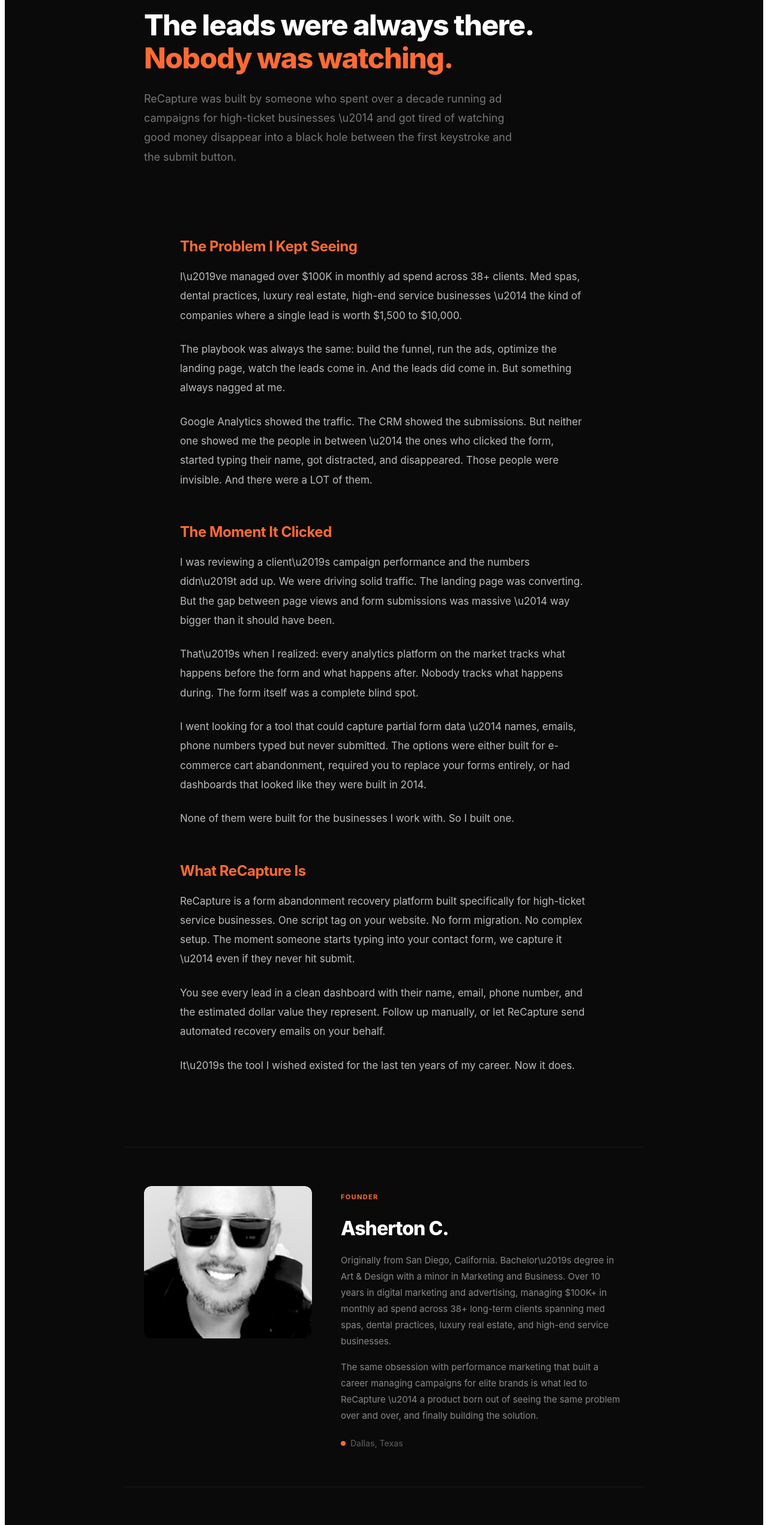
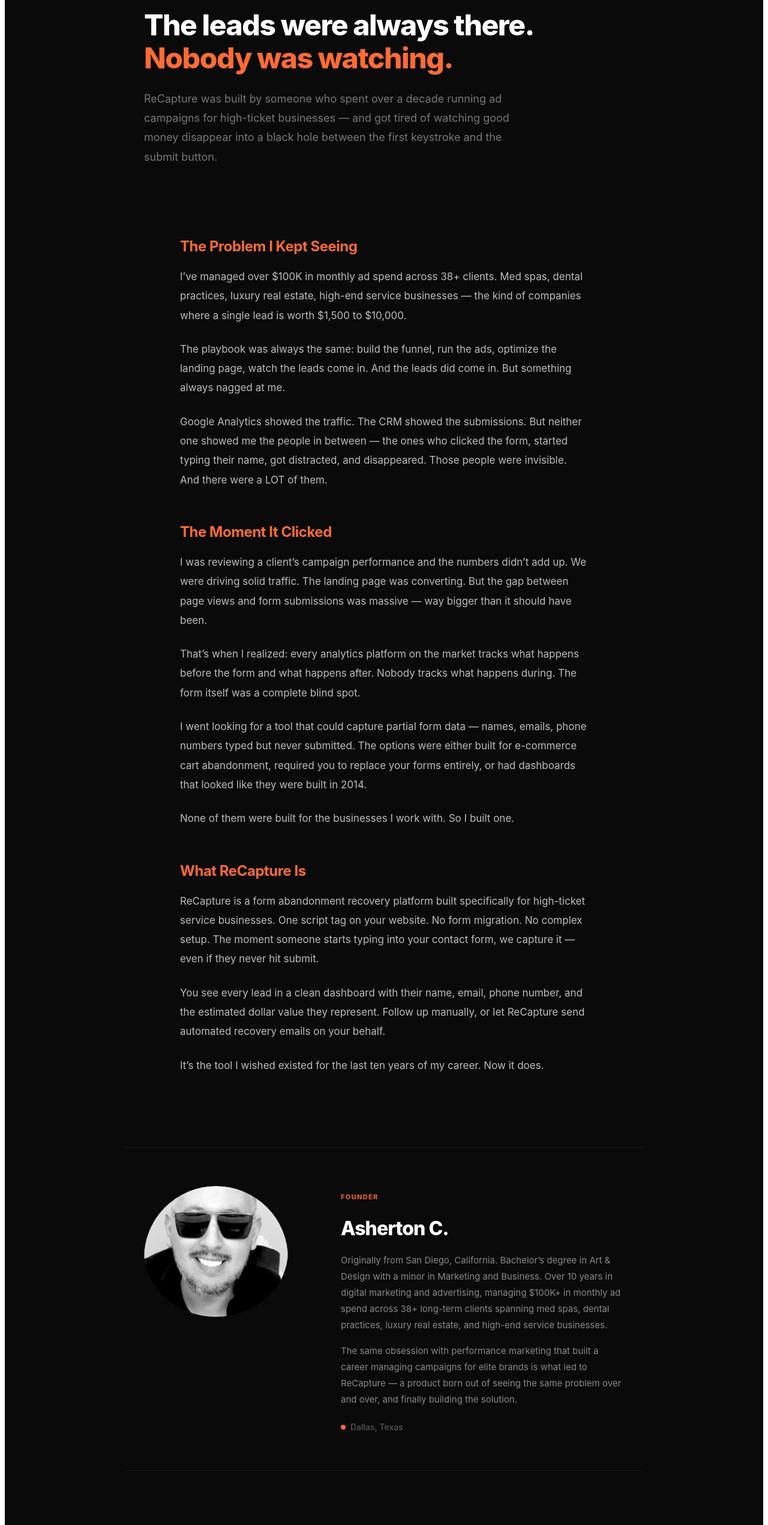
Before and after one commit to Asherton1/leadcatch-app, a Next.js app: page /about in a window 1280 px wide. Shown: the part 234-2776 px from the top of the page at 60% size. Built offline with nearby package versions, Linux system fonts and the light colour scheme.

Commit message:
Round founder photo + fix unicode characters

```diff
--- a/app/about/about.css
+++ b/app/about/about.css
@@ -62,8 +62,10 @@
   border-bottom: 1px solid #1a1a1a;
 }
 .about-founder-image {
-  border-radius: 12px;
+  border-radius: 50%;
   overflow: hidden;
+  width: 240px;
+  height: 240px;
 }
 .about-founder-label {
   font-size: 0.6875rem;
--- a/app/about/page.tsx
+++ b/app/about/page.tsx
@@ -4,7 +4,7 @@
 import './about.css'
 
 export const metadata = {
-  title: 'About ReCapture \u2014 Born & Built in Dallas, Texas',
+  title: 'About ReCapture — Born & Built in Dallas, Texas',
   description: 'The story behind ReCapture. Built by a digital marketing veteran who spent a decade managing ad campaigns and saw firsthand how many leads were slipping through the cracks.',
 }
 
@@ -31,43 +31,43 @@
       <div className="about-hero">
         <div className="about-hero-content">
           <h1>The leads were always there.<br /><span className="about-highlight">Nobody was watching.</span></h1>
-          <p className="about-hero-sub">ReCapture was built by someone who spent over a decade running ad campaigns for high-ticket businesses \u2014 and got tired of watching good money disappear into a black hole between the first keystroke and the submit button.</p>
+          <p className="about-hero-sub">ReCapture was built by someone who spent over a decade running ad campaigns for high-ticket businesses — and got tired of watching good money disappear into a black hole between the first keystroke and the submit button.</p>
         </div>
       </div>
 
       <div className="about-story">
         <div className="about-story-section">
           <h2>The Problem I Kept Seeing</h2>
-          <p>I\u2019ve managed over $100K in monthly ad spend across 38+ clients. Med spas, dental practices, luxury real estate, high-end service businesses \u2014 the kind of companies where a single lead is worth $1,500 to $10,000.</p>
+          <p>I’ve managed over $100K in monthly ad spend across 38+ clients. Med spas, dental practices, luxury real estate, high-end service businesses — the kind of companies where a single lead is worth $1,500 to $10,000.</p>
           <p>The playbook was always the same: build the funnel, run the ads, optimize the landing page, watch the leads come in. And the leads did come in. But something always nagged at me.</p>
-          <p>Google Analytics showed the traffic. The CRM showed the submissions. But neither one showed me the people in between \u2014 the ones who clicked the form, started typing their name, got distracted, and disappeared. Those people were invisible. And there were a LOT of them.</p>
+          <p>Google Analytics showed the traffic. The CRM showed the submissions. But neither one showed me the people in between — the ones who clicked the form, started typing their name, got distracted, and disappeared. Those people were invisible. And there were a LOT of them.</p>
         </div>
 
         <div className="about-story-section">
           <h2>The Moment It Clicked</h2>
-          <p>I was reviewing a client\u2019s campaign performance and the numbers didn\u2019t add up. We were driving solid traffic. The landing page was converting. But the gap between page views and form submissions was massive \u2014 way bigger than it should have been.</p>
-          <p>That\u2019s when I realized: every analytics platform on the market tracks what happens before the form and what happens after. Nobody tracks what happens during. The form itself was a complete blind spot.</p>
-          <p>I went looking for a tool that could capture partial form data \u2014 names, emails, phone numbers typed but never submitted. The options were either built for e-commerce cart abandonment, required you to replace your forms entirely, or had dashboards that looked like they were built in 2014.</p>
+          <p>I was reviewing a client’s campaign performance and the numbers didn’t add up. We were driving solid traffic. The landing page was converting. But the gap between page views and form submissions was massive — way bigger than it should have been.</p>
+          <p>That’s when I realized: every analytics platform on the market tracks what happens before the form and what happens after. Nobody tracks what happens during. The form itself was a complete blind spot.</p>
+          <p>I went looking for a tool that could capture partial form data — names, emails, phone numbers typed but never submitted. The options were either built for e-commerce cart abandonment, required you to replace your forms entirely, or had dashboards that looked like they were built in 2014.</p>
           <p>None of them were built for the businesses I work with. So I built one.</p>
         </div>
 
         <div className="about-story-section">
           <h2>What ReCapture Is</h2>
-          <p>ReCapture is a form abandonment recovery platform built specifically for high-ticket service businesses. One script tag on your website. No form migration. No complex setup. The moment someone starts typing into your contact form, we capture it \u2014 even if they never hit submit.</p>
+          <p>ReCapture is a form abandonment recovery platform built specifically for high-ticket service businesses. One script tag on your website. No form migration. No complex setup. The moment someone starts typing into your contact form, we capture it — even if they never hit submit.</p>
           <p>You see every lead in a clean dashboard with their name, email, phone number, and the estimated dollar value they represent. Follow up manually, or let ReCapture send automated recovery emails on your behalf.</p>
-          <p>It\u2019s the tool I wished existed for the last ten years of my career. Now it does.</p>
+          <p>It’s the tool I wished existed for the last ten years of my career. Now it does.</p>
         </div>
       </div>
 
       <div className="about-founder">
         <div className="about-founder-image">
-          <Image src="/founder.png" alt="Asherton C. \u2014 Founder of ReCapture" width={400} height={400} style={{ objectFit: 'cover', filter: 'grayscale(100%)', borderRadius: '12px', width: '100%', height: 'auto' }} />
+          <Image src="/founder.png" alt="Asherton C. — Founder of ReCapture" width={400} height={400} style={{ objectFit: 'cover', filter: 'grayscale(100%)', borderRadius: '50%', width: '100%', height: 'auto' }} />
         </div>
         <div className="about-founder-info">
           <p className="about-founder-label">Founder</p>
           <h2>Asherton C.</h2>
-          <p className="about-founder-bio">Originally from San Diego, California. Bachelor\u2019s degree in Art & Design with a minor in Marketing and Business. Over 10 years in digital marketing and advertising, managing $100K+ in monthly ad spend across 38+ long-term clients spanning med spas, dental practices, luxury real estate, and high-end service businesses.</p>
-          <p className="about-founder-bio">The same obsession with performance marketing that built a career managing campaigns for elite brands is what led to ReCapture \u2014 a product born out of seeing the same problem over and over, and finally building the solution.</p>
+          <p className="about-founder-bio">Originally from San Diego, California. Bachelor’s degree in Art & Design with a minor in Marketing and Business. Over 10 years in digital marketing and advertising, managing $100K+ in monthly ad spend across 38+ long-term clients spanning med spas, dental practices, luxury real estate, and high-end service businesses.</p>
+          <p className="about-founder-bio">The same obsession with performance marketing that built a career managing campaigns for elite brands is what led to ReCapture — a product born out of seeing the same problem over and over, and finally building the solution.</p>
           <div className="about-founder-location">
             <span className="about-founder-dot"></span>
             Dallas, Texas
@@ -80,11 +80,11 @@
         <div className="about-values-grid">
           <div className="about-value">
             <h3>Every lead matters</h3>
-            <p>You paid for that click. If someone starts your form, you deserve to know about it \u2014 whether they finish or not.</p>
+            <p>You paid for that click. If someone starts your form, you deserve to know about it — whether they finish or not.</p>
           </div>
           <div className="about-value">
             <h3>Simple beats complicated</h3>
-            <p>One script tag. No migration. No developer needed. If it takes more than 60 seconds to install, it\u2019s too complicated.</p>
+            <p>One script tag. No migration. No developer needed. If it takes more than 60 seconds to install, it’s too complicated.</p>
           </div>
           <div className="about-value">
             <h3>Built for real businesses</h3>
@@ -104,7 +104,7 @@
 
       <footer style={{ maxWidth: '720px', margin: '0 auto', padding: '2rem', borderTop: '1px solid #1a1a1a', textAlign: 'center' }}>
         <a href="https://userecapture.com" style={{ textDecoration: 'none' }}>
-          <span style={{ color: '#444', fontSize: '12px' }}>ReCapture \u00b7 Born & Built in Dallas, Texas</span>
+          <span style={{ color: '#444', fontSize: '12px' }}>ReCapture · Born & Built in Dallas, Texas</span>
         </a>
       </footer>
     </div>
```
